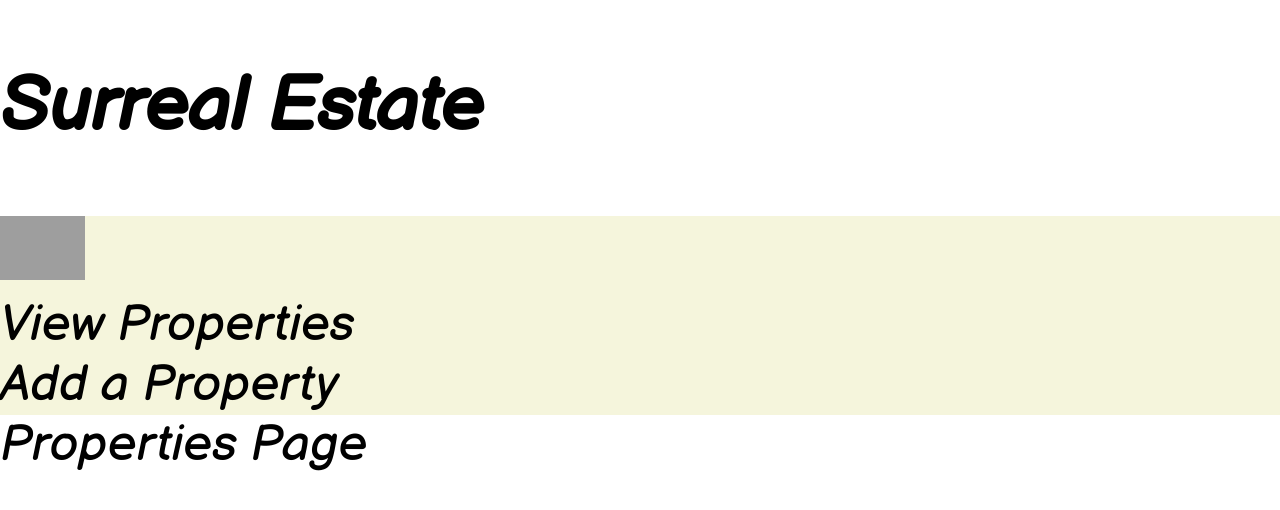
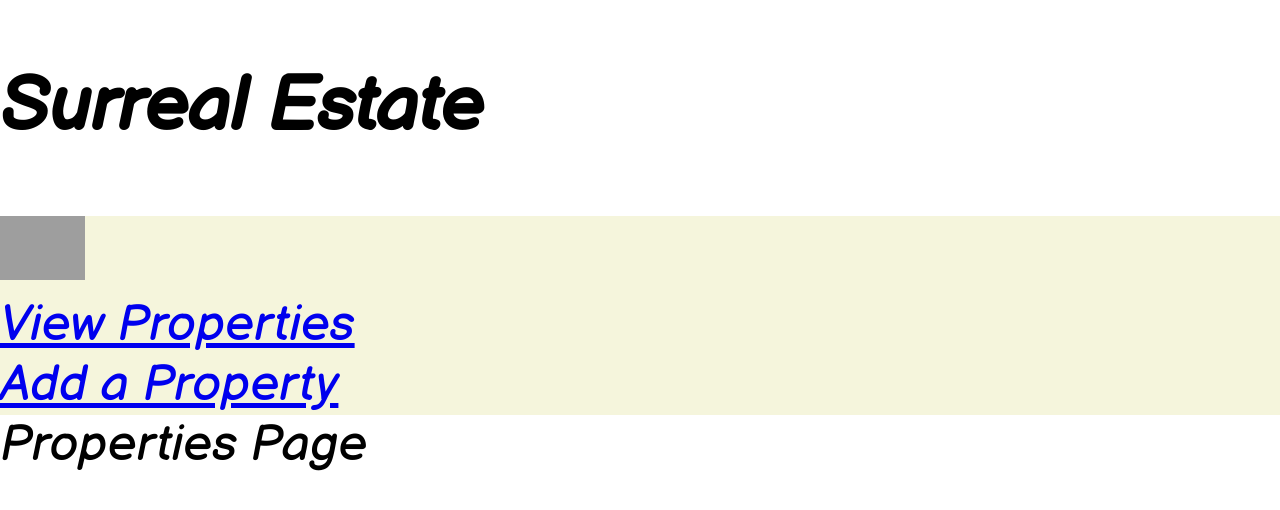
Before and after one commit to DaXian88/surreal-estate, a React (Create React App) app: page / in a window 1280 px wide. Shown: the top 510 px of the page. Built offline with nearby package versions, Linux system fonts and the light colour scheme; grey boxes are pictures that could not be loaded.

Commit message:
Refactored NavBar component to route links

```diff
--- a/src/components/NavBar.js
+++ b/src/components/NavBar.js
@@ -1,4 +1,5 @@
 import React from "react";
+import { Link } from "react-router-dom";
 import "../styles/NavBar.css";
 
 const NavBar = () => {
@@ -9,8 +10,12 @@ const NavBar = () => {
         alt="Logo"
       ></img>
       <ul className="navbar-links">
-        <li className="navbar-links-item">View Properties</li>
-        <li className="navbar-links-item">Add a Property</li>
+        <li className="navbar-links-item">
+          <Link to="/">View Properties</Link>
+        </li>
+        <li className="navbar-links-item">
+          <Link to="/add-property">Add a Property</Link>
+        </li>
       </ul>
     </div>
   );
```
